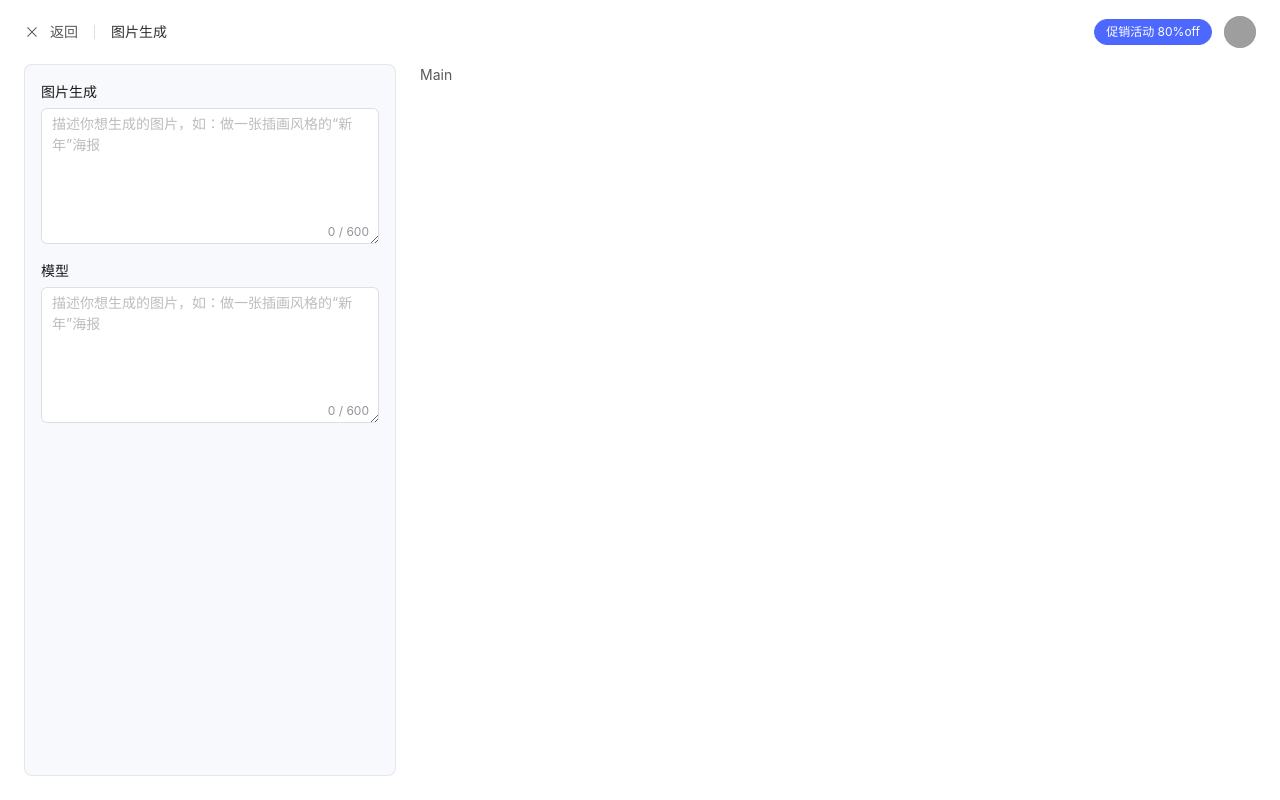
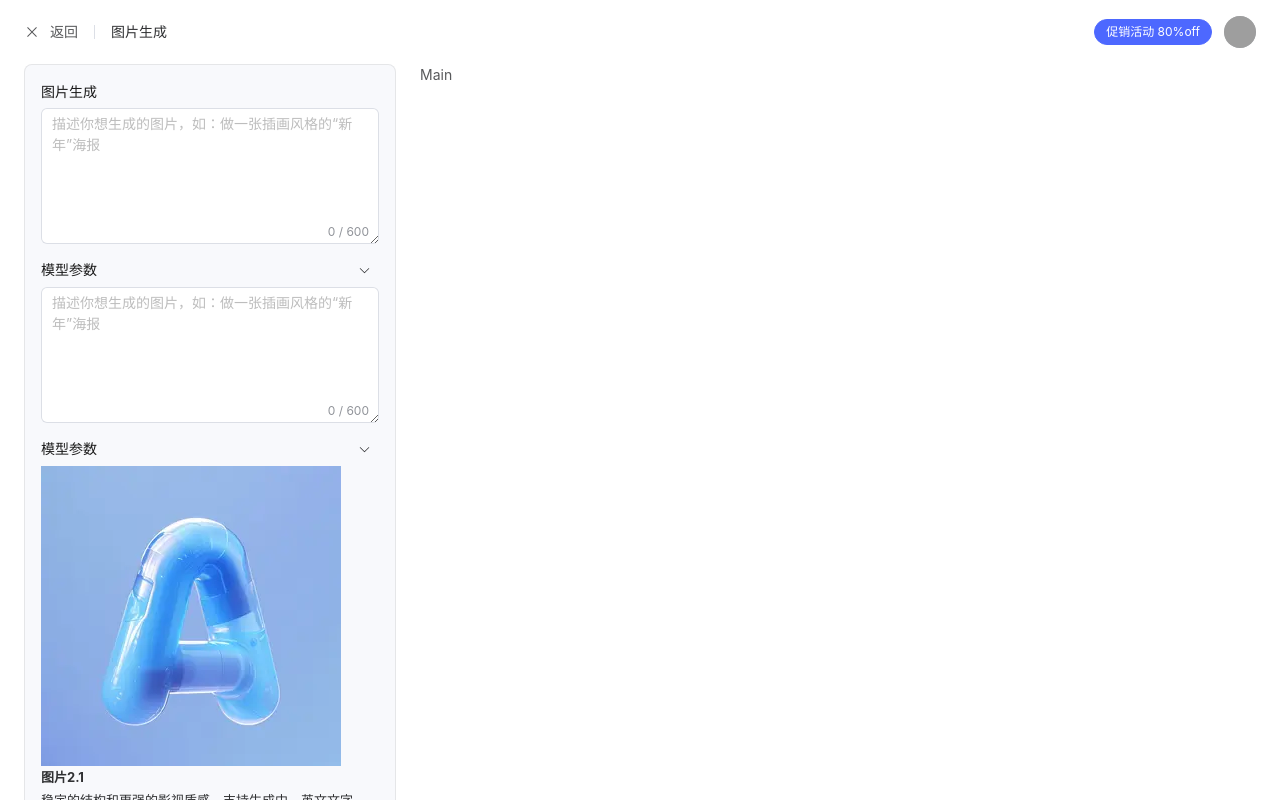
Before and after one commit to csswork/my-template, a Vue app in the folder app/: page / in a window 1280 px wide. Built offline with nearby package versions, Linux system fonts and the light colour scheme; grey boxes are pictures that could not be loaded.

Commit message:
feat: add new dependencies for icon support and dynamic imports; include @icon-park/vue-next and vite-require in package.json

```diff
--- a/app/package.json
+++ b/app/package.json
@@ -13,6 +13,7 @@
   },
   "dependencies": {
     "@element-plus/icons-vue": "^2.3.1",
+    "@icon-park/vue-next": "^1.4.2",
     "axios": "^1.7.9",
     "element-plus": "^2.9.3",
     "mitt": "^3.0.1",
@@ -30,6 +31,7 @@
     "sass": "^1.83.4",
     "vite": "^6.0.11",
     "vite-plugin-svg-icons": "^2.0.1",
-    "vite-plugin-webpackchunkname": "^1.0.3"
+    "vite-plugin-webpackchunkname": "^1.0.3",
+    "vite-require": "^0.2.3"
   }
 }
--- a/app/src/components/AiImage.vue
+++ b/app/src/components/AiImage.vue
@@ -25,8 +25,12 @@
                   show-word-limit
                 />
               </div>
-              <div class="form-item">
-                <h3>模型</h3>
+              <el-collapse v-model="active_names">
+                <el-collapse-item name="1">
+                  <template #title>
+                    <h3>模型参数</h3>
+                  </template>
+                  <div>
                     <el-input
                       v-model="data.prompt"
                       :rows="6"
@@ -36,6 +40,38 @@
                       show-word-limit
                     />
                   </div>
+                </el-collapse-item>
+                <el-collapse-item name="2">
+                  <template #title>
+                    <h3>模型参数</h3>
+                  </template>
+                  <div class="select-model">
+                    <div class="selected-model">
+                      <img :src="selected_model.image" alt="model" />
+                      <div>
+                        <h4>{{ selected_model.label }}</h4>
+                        <p>{{ selected_model.desc }}</p>
+                      </div>
+                      <setting-config theme="outline" size="16" fill="currentColor" :strokeWidth="2"/>
+                    </div>
+                  </div>
+                </el-collapse-item>
+                <el-collapse-item name="3">
+                  <template #title>
+                    <h3>模型参数</h3>
+                  </template>
+                  <div>
+                    <el-input
+                      v-model="data.prompt"
+                      :rows="6"
+                      type="textarea"
+                      placeholder="描述你想生成的图片，如：做一张插画风格的“新年”海报"
+                      maxlength="600"
+                      show-word-limit
+                    />
+                  </div>
+                </el-collapse-item>
+              </el-collapse>
             </div>
           </el-aside>
           <el-main>Main</el-main>
@@ -44,10 +80,14 @@
     </el-drawer>
   </div>
 </template>
+<script setup>
+  import { ref, onMounted, computed } from 'vue';
+  import GlobalHeader from './GlobalHeader.vue';
 
-<script setup>
-  import { ref, onMounted } from 'vue';
-  import GlobalHeader from './GlobalHeader.vue';
+
+  import {
+    SettingConfig,
+  } from '@icon-park/vue-next';
 
   import ajax from '@/utils/Ajax';
   import event from '@/utils/EventBus';
@@ -58,8 +98,12 @@
     prompt: '',
     req_key: 'high_aes_general_v21_L',
     model_version: 'general_v2.1_L',
+    // 默认值：general_v20_9B_pe
+    // 标准版：general_v20_9B_rephraser
+    // 美感版：general_v20_9B_pe
     req_schedule_conf: 'general_v20_9B_pe',
     seed: -1,
+    // 影响文本描述的程度
     scale: 5,
     ddim_steps: 25,
     width: 512,
@@ -69,7 +113,82 @@
     return_img: true,
   });
 
+  const active_names = ref(['1', '2', '3']);
+  const models = ref([
+    {
+      label: '图片2.1',
+      selected: true,
+      image: require('@/assets/images/ai.webp'),
+      desc: '稳定的结构和更强的影视质感，支持生成中、英文文字',
+      value: 'high_aes_general_v21_L'
+    },
+    {
+      label: '图片2.0 Pro',
+      selected: false,
+      image: require('@/assets/images/ai.webp'),
+      desc: '大幅提升了多样性和真实的照片质感，开启创新与设计的视觉梦境',
+      value: 'high_aes_general_v21_L'
+    },
+    {
+      label: '图片2.0',
+      selected: false,
+      image: require('@/assets/images/ai.webp'),
+      desc: '更精准的描述词响应和多样的风格组合，模型极具想象力！',
+      value: 'high_aes_general_v21_L'
+    },
+    {
+      label: '图片 XL Pro',
+      selected: false,
+      image: require('@/assets/images/ai.webp'),
+      desc: '增强英文生成能力和参考图可控能力，使用引号强化文字效果',
+      value: 'high_aes_general_v21_L'
+    },
+  ]);
 
+  const ratios = ref([
+    {
+      label: '21:9',
+      value: 21 / 9
+    },
+    {
+      label: '16:9',
+      value: 16 / 9
+    },
+    {
+      label: '3:2',
+      value: 3 / 2
+    },
+    {
+      label: '4:3',
+      value: 4 / 3
+    },
+    {
+      label: '1:1',
+      value: 1
+    },
+    {
+      label: '3:4',
+      value: 3 / 4
+    },
+    {
+      label: '2:3',
+      value: 2 / 3
+    },
+
+    {
+      label: '9:16',
+      value: 9 / 16
+    },
+  ]);
+
+  const scale = ref(5);
+  const width = ref(512);
+  const height = ref(512);
+  const ratio = ref(1);
+
+  const selected_model = computed(() => {
+    return models.value.find(item => item.selected);
+  });
 
 
   onMounted(() => {
@@ -131,6 +250,35 @@
           color: var(--Text-primary);
         }
       }
+
+      .ui-collapse {
+        margin: 0 16px;
+        border: none;
+
+        .ui-collapse-item {
+          margin: 16px 0;
+        }
+
+        .ui-collapse-item__header {
+          background-color: transparent;
+          border: none;
+          --ui-collapse-header-height: auto;
+          margin-bottom: 6px;
+
+          h3 {
+            font-weight: 500;
+            font-size: 14px;
+            color: var(--Text-primary);
+          }
+        }
+
+        .ui-collapse-item__wrap,
+        .ui-collapse-item__content {
+          padding: 0;
+          border: none;
+          background-color: transparent;
+        }
+      }
     }
   }
 </style>
--- a/app/vite.config.js
+++ b/app/vite.config.js
@@ -3,11 +3,13 @@ import vue from '@vitejs/plugin-vue';
 import path from 'path';
 import { createSvgIconsPlugin } from 'vite-plugin-svg-icons';
 import { manualChunksPlugin } from 'vite-plugin-webpackchunkname';
+import { viteRequire } from 'vite-require'
 
 // https://vite.dev/config/
 export default defineConfig({
   plugins: [
     vue(),
+    viteRequire(),
     manualChunksPlugin(),
     createSvgIconsPlugin({
       iconDirs: [path.resolve(process.cwd(), 'src/assets/svg')], // svg file directory
```
Also changed, not shown: app/src/assets/images/ai.webp (added), 1 other file (tests, documents, lock files or other folders). Lines whose indentation alone changed are shown as unchanged.
